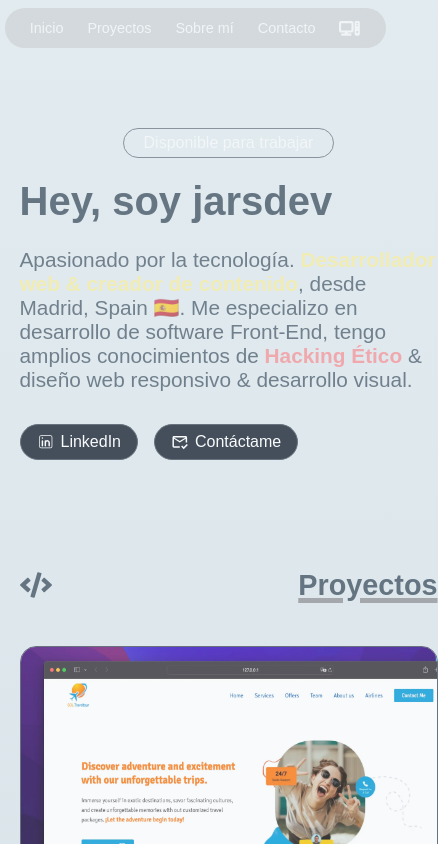
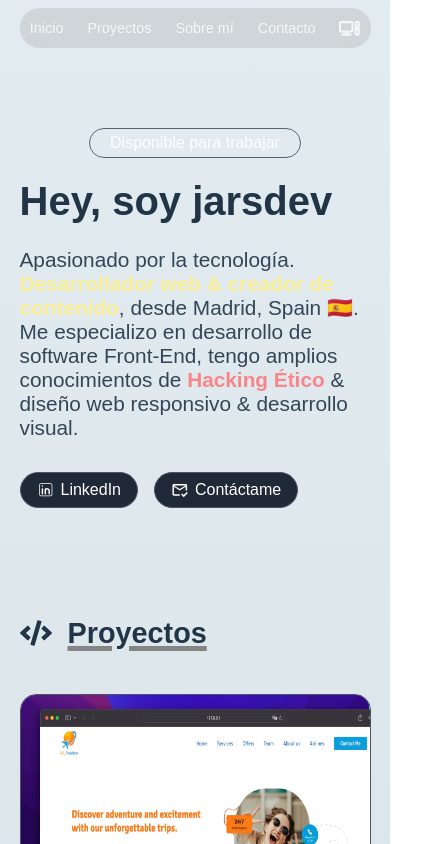
Before and after one commit to 302founddev/aquamancode, a React (Vite) app: page / in a window 390 px wide. Shown: the top 844 px of the page, 438 px wide, since content can reach past the window. Built offline with nearby package versions, Linux system fonts and the light colour scheme.

Commit message:
Navbar width changed

```diff
--- a/src/components/footer.css
+++ b/src/components/footer.css
@@ -3,7 +3,7 @@
     padding-bottom: 2rem;
 }
 
-div {
+.footer div {
     display: flex;
     align-items: center;
     justify-content: space-between;
@@ -16,7 +16,7 @@ div {
     gap: 1.5rem;
 }
 
-.footer-link, div > span > a {
+.footer-link, .footer > div > span > a {
     text-decoration: none;
     color: #fff;
 }
--- a/src/components/header.css
+++ b/src/components/header.css
@@ -69,7 +69,7 @@
         height: 40px;
         margin-top: 8px;
         background: rgba(180, 180, 180, 0.4);
-
+        padding: 0;
     }
 
     .navbar ul {
```
